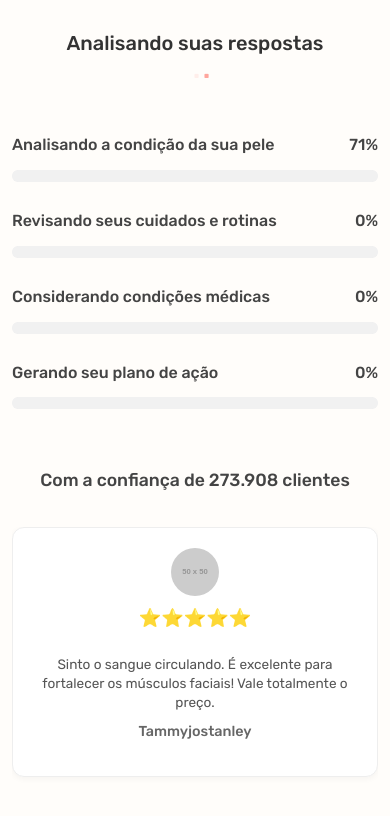
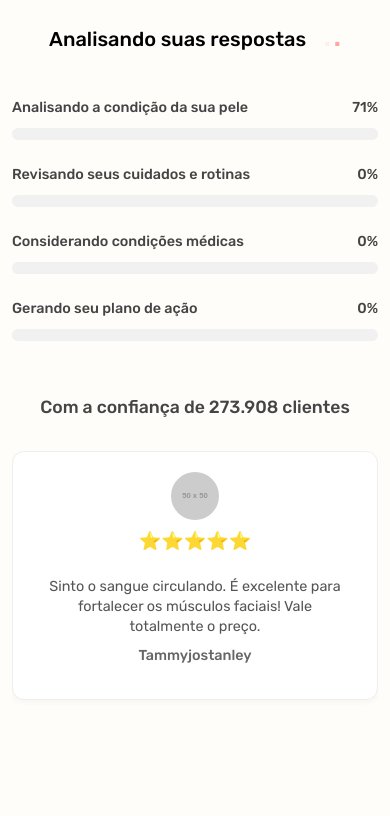
Before and after one commit to joanammtt69/analise-resultado, a plain HTML site: page index.html in a window 390 px wide. Drawn offline with nearby package versions, Linux system fonts and the light colour scheme; placeholder pictures from the web are drawn by us.

Commit message:
Update index.html

```diff
--- a/index.html
+++ b/index.html
@@ -3,7 +3,7 @@
 <head>
   <meta charset="UTF-8" />
   <title>Análise em Progresso</title>
-  <meta name="viewport" content="width=device-width, initial-scale=1" />
+  <meta name="viewport" content="width=device-width, initial-scale=1, maximum-scale=1, user-scalable=no" />
   <link href="https://fonts.googleapis.com/css2?family=Rubik:wght@400;500;600&display=swap" rel="stylesheet" />
   <link rel="stylesheet" href="https://cdn.jsdelivr.net/npm/swiper@9/swiper-bundle.min.css" />
   <style>
@@ -12,18 +12,35 @@
       box-sizing: border-box;
     }
 
-    body {
+    html, body {
+      margin: 0;
+      padding: 0;
+      height: 100vh; /* ocupa toda a altura da viewport */
+      width: 100vw;  /* ocupa toda a largura da viewport */
+      overflow: hidden; /* evita scroll na tela principal */
       font-family: 'Rubik', sans-serif;
       background: #fffdfa;
-      margin: 20px;
-      color: #333;
-      -webkit-font-smoothing: antialiased;
-      -moz-osx-font-smoothing: grayscale;
-      line-height: 1.4;
-      min-height: 100vh;
+      display: flex;
+      justify-content: center;
+      align-items: center;
+    }
+
+    body {
+      /* Usa flex para centralizar o conteúdo */
+    }
+
+    /* Container principal para ocupar toda a tela e permitir scroll interno */
+    #quiz-container {
+      height: 100%;
+      width: 100%;
+      max-width: 480px; /* limite max para telas maiores, ajuste se quiser */
+      padding: 16px;
+      box-sizing: border-box;
       display: flex;
       flex-direction: column;
       align-items: center;
+      overflow-y: auto; /* permite rolar conteúdo se necessário */
+      -webkit-overflow-scrolling: touch; /* suaviza scroll no iOS */
     }
 
     h1 {
@@ -31,7 +48,7 @@
       font-weight: 500;
       text-align: center;
       margin-bottom: 0.5rem;
-      max-width: 320px;
+      max-width: 100%;
     }
 
     .dots span {
@@ -54,8 +71,7 @@
 
     .progress-container {
       margin-top: 25px;
-      width: 100%;
-      max-width: 400px;
+      width: 100%;  /* ocupa toda a largura do container */
     }
 
     .progress-step {
@@ -103,13 +119,13 @@
       font-weight: 500;
       color: #444;
       text-align: center;
-      max-width: 400px;
+      max-width: 100%;
     }
 
     /* Swiper */
     .swiper {
       width: 100%;
-      max-width: 400px;
+      max-width: 100%;
       margin-top: 20px;
       padding-bottom: 20px;
     }
@@ -214,28 +230,18 @@
     }
 
     /* Responsividade */
-    @media (max-width: 440px) {
-      body {
-        margin: 16px 12px 30px;
+    @media (max-width: 480px) {
+      #quiz-container {
+        max-width: 100%;
+        padding: 12px;
       }
 
       h1 {
         font-size: 1.25rem;
-        max-width: 280px;
       }
 
-      .progress-container {
-        max-width: 100%;
-      }
-
-      .swiper {
-        max-width: 100%;
-        padding-bottom: 24px;
-      }
-
-      .swiper-slide p {
-        font-size: 0.85rem;
-        padding: 0 8px;
+      .progress-step p {
+        font-size: 0.9rem;
       }
 
       .modal-content {
@@ -253,6 +259,8 @@
   </style>
 </head>
 <body>
+
+  <div id="quiz-container">
 
     <h1>Analisando suas respostas <span class="dots"><span>.</span><span>.</span><span>.</span></span></h1>
 
@@ -315,6 +323,8 @@
       </div>
     </div>
 
+  </div>
+
   <!-- Modal -->
   <div id="modal" class="modal" role="dialog" aria-modal="true" aria-labelledby="modal-question">
     <div class="modal-content">
@@ -353,21 +363,34 @@
     ];
 
     let current = 0;
-    let value = 0;
     let interval;
     const modal = document.getElementById('modal');
     const modalQuestion = document.getElementById('modal-question');
 
+    // Armazena progresso atual de cada passo para continuar após modal
+    const progressValues = new Array(steps.length).fill(0);
+
     function animateStep() {
+      if (current >= steps.length) {
+        console.log("Análise concluída!");
+        return;
+      }
+
       const step = steps[current];
       const bar = document.getElementById(step.id);
       const label = document.getElementById(step.label);
-  value = bar.value;
+
+      let value = progressValues[current];
+
+      bar.value = value;
+      label.textContent = value + '%';
 
       interval = setInterval(() => {
         value++;
         bar.value = value;
         label.textContent = value + '%';
+
+        progressValues[current] = value; // atualiza progresso
 
         if (step.pergunta && value === step.stopAt) {
           clearInterval(interval);
@@ -375,16 +398,10 @@
         } else if (value >= step.target) {
           clearInterval(interval);
           current++;
-      if (current < steps.length) {
           animateStep();
-      } else {
-        // Removida a linha alert("Análise concluída! Pronto para o plano de ação.");
-        // Aqui pode adicionar outra ação, se quiser
         }
+      }, 70);
     }
-  }, 70); // 7 segundos por barra
-}
-
 
     function showModal(pergunta) {
       modalQuestion.textContent = pergunta;
```
Lines whose indentation alone changed are shown as unchanged.
